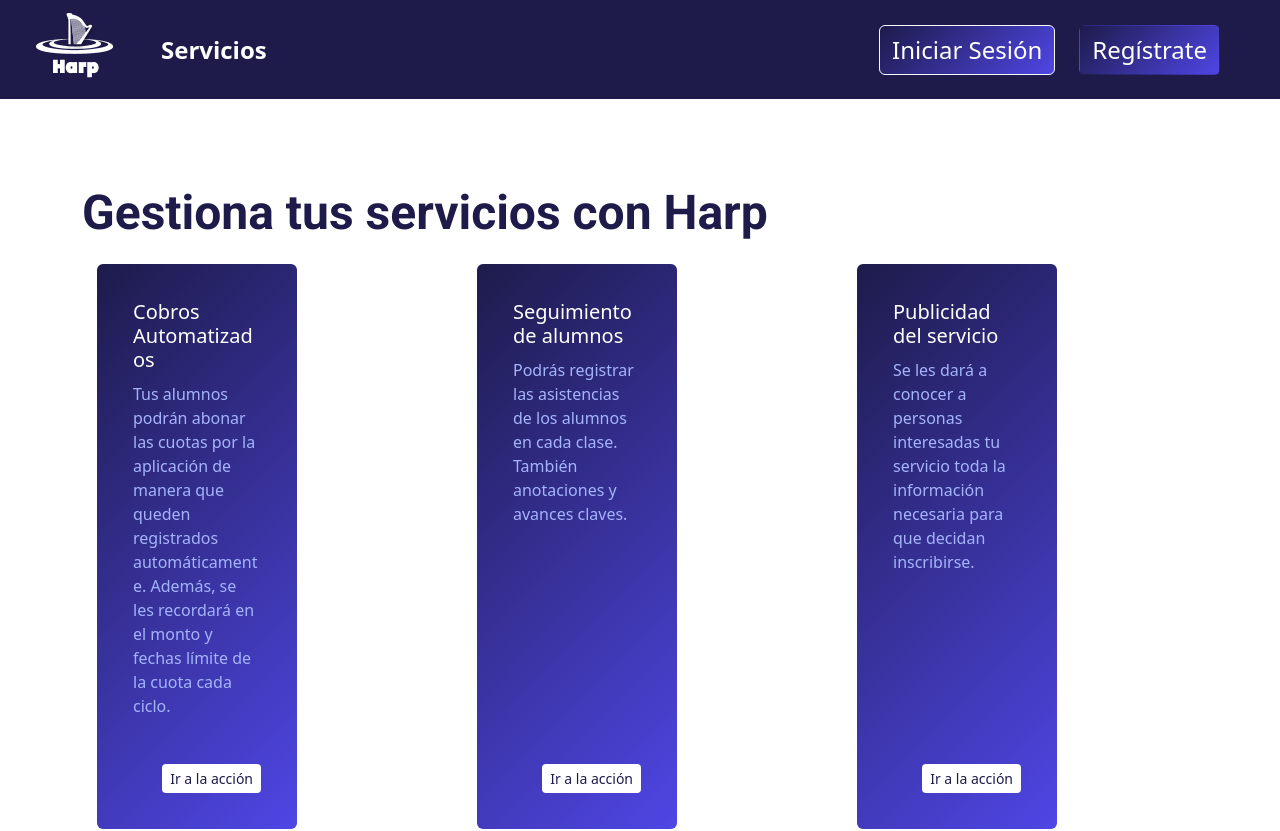
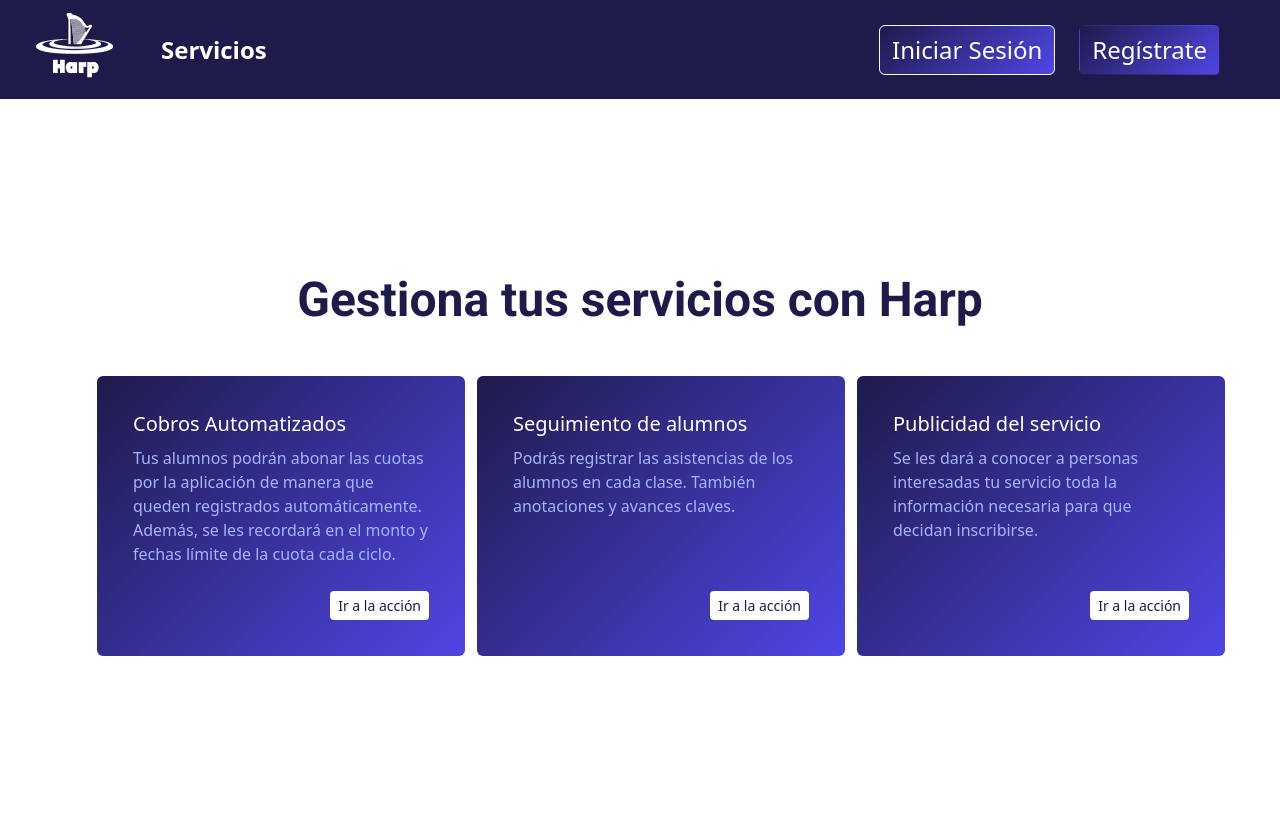
Before and after one commit to oscaralfrm/Grupo5-Comision3k2-SeminarioIntegrador, a React (Vite) app in the folder harp/: page / in a window 1280 px wide. Shown: the top 831 px of the page. Built offline with nearby package versions, Linux system fonts and the light colour scheme.

Commit message:
Corrección de algunos errores

```diff
--- a/harp/src/Components/InstructorPrincipal/DashBoard/General.jsx
+++ b/harp/src/Components/InstructorPrincipal/DashBoard/General.jsx
@@ -1,5 +1,6 @@
 // General.js
-import React, { useState, useEffect} from 'react';
+import React, { useState, useEffect } from 'react';
+
 const General = ({ service }) => {
   // Simulación de datos
   const [income, setIncome] = useState(100000);  // Plata ingresada
@@ -12,11 +13,12 @@ const General = ({ service }) => {
   }, [income, pending]);
 
   return (
-    <div className="position-fixed bottom-0 end-0 m-4">
+    <div className="d-flex justify-content-center align-items-center min-vh-100">
+      <div className="text-center">
         {/* Título */}
         <h5 className="text-center mb-3" style={{ color: '#240046' }}>Ingresos de Octubre</h5>
 
-      <div className="d-flex justify-content-between">
+        <div className="d-flex justify-content-center">
           {/* Recuadro de Plata Ingresada */}
           <div className="card me-2" style={{ backgroundColor: '#5a189a', color: '#fff', width: '150px', height: '100px' }}>
             <div className="card-body text-center">
@@ -42,6 +44,7 @@ const General = ({ service }) => {
           </div>
         </div>
       </div>
+    </div>
   );
 };
 
--- a/harp/src/Components/InstructorPrincipal/SideBar/SideBar.jsx
+++ b/harp/src/Components/InstructorPrincipal/SideBar/SideBar.jsx
@@ -37,7 +37,7 @@ const Sidebar = ({ onOpcionChange, selectedService, setSelectedService }) => {
   };
 
   const handleAddServicio = () => {
-    navigate("/")
+    navigate("/servicios")
   };
 
   return (
--- a/harp/src/Components/LandingPage/CardInfo.jsx
+++ b/harp/src/Components/LandingPage/CardInfo.jsx
@@ -4,22 +4,27 @@ import GenericCard from './GenericCard';
 
 export default function CardInfo() {
   return (
-    <div className="container landing-page">
-      <div className='container'>
-        <h1 className="row justify-content-left h1">Gestiona tus servicios con Harp</h1>
+    <div className="container landing-page" style={{ marginTop: "-2em" }}> {/* Corregido */}
+      <div className="row mb-4">
+        <h1 className="col-12 h1 text-left">Gestiona tus servicios con Harp</h1>
       </div>
 
       <div className="row justify-content-center"> {/* Fila para las tarjetas */}
+        <div className="col-lg-4 col-md-6 col-sm-12 mb-4"> {/* Columna para la tarjeta 1 */}
           <GenericCard
             title="Cobros Automatizados"
             description="Tus alumnos podrán abonar las cuotas por la aplicación de manera que queden registrados automáticamente. Además, se les recordará en el monto y fechas límite de la cuota cada ciclo."
             route="#"
           />
+        </div>
+        <div className="col-lg-4 col-md-6 col-sm-12 mb-4"> {/* Columna para la tarjeta 2 */}
           <GenericCard
             title="Seguimiento de alumnos"
             description="Podrás registrar las asistencias de los alumnos en cada clase. También anotaciones y avances claves."
             route="#"
           />
+        </div>
+        <div className="col-lg-4 col-md-6 col-sm-12 mb-4"> {/* Columna para la tarjeta 3 */}
           <GenericCard
             title="Publicidad del servicio"
             description="Se les dará a conocer a personas interesadas tu servicio toda la información necesaria para que decidan inscribirse."
@@ -27,5 +32,6 @@ export default function CardInfo() {
           />
         </div>
       </div>
+    </div>
   );
 }
--- a/harp/src/Components/LandingPage/GenericCard.jsx
+++ b/harp/src/Components/LandingPage/GenericCard.jsx
@@ -2,8 +2,11 @@ import React from "react";
 
 export default function GenericCard({ title, description, route }) {
   return (
-    <div className="col-lg-4 col-md-6 col-sm-12 card-spacing">
-      <div className="card custom-card rounded h-100">
+    <div className="col-lg-4 col-md-8 col-sm-12 card-spacing ">
+      <div
+        className="card custom-card rounded  d-flex flex-column justify-content-center"
+        style={{ width: "23em"}} // Ajuste de ancho
+      >
         <div className="card-body d-flex flex-column">
           <h5 className="card-title" style={{ color: "white" }}>
             {title}
--- a/harp/src/Components/Navbar/Navbar.jsx
+++ b/harp/src/Components/Navbar/Navbar.jsx
@@ -25,7 +25,7 @@ function Navbar() {
           <div className="collapse navbar-collapse" id="navbarNav">
             <ul className="navbar-nav me-auto">
               <li className="nav-item">
-                <Link className="nav-link ms-3" to="/servicios" style={{ color: 'white', fontSize: "1.5rem" }}>
+                <Link className="nav-link ms-3" to="/instructor/1" style={{ color: 'white', fontSize: "1.5rem" }}>
                   <strong>Servicios</strong>
                 </Link>
               </li>
```
Lines whose indentation alone changed are shown as unchanged.
